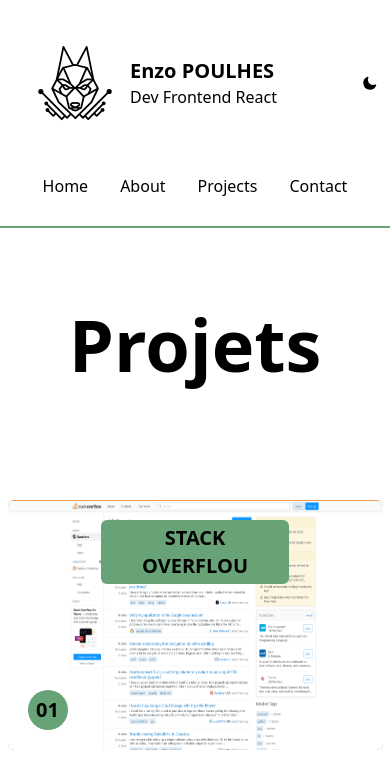
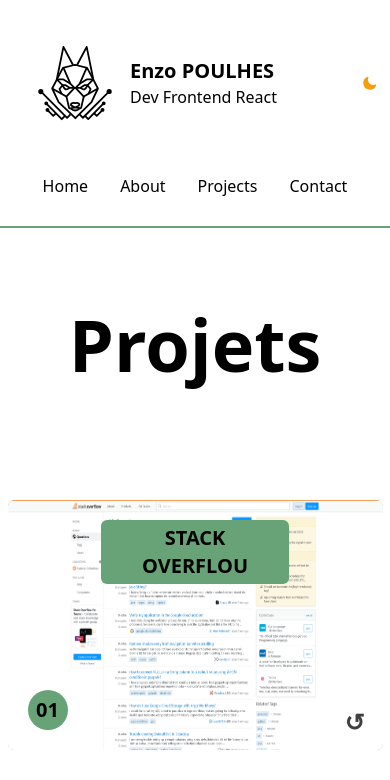
Before and after one commit to CrazyWolv/crazywolv-portfolio, a Next.js app: page /projects in a window 390 px wide. Shown: the top 780 px of the page. Built offline with nearby package versions, Linux system fonts and the light colour scheme; grey boxes are pictures that could not be loaded.

Commit message:
Cards finally spinning !

```diff
--- a/components/Card.js
+++ b/components/Card.js
@@ -6,13 +6,18 @@
     return (
         <>
             {/* 1 Card */}
-            <div className="card-container bg-transparent rounded-lg w-[375px] h-[250px] md:w-[560px] md:h-[330px] cursor-pointer mx-auto perspective-1000"> {/* <-- Flipbox */}
-                    <div className={`card relative overflow-hidden rounded-md w-full h-full duration-1000 ${isFlipped ? "flip-card" : ""}`}> {/* <-- Flipbox-inner */}
+            <div className="card-container bg-transparent rounded-lg w-[375px] h-[250px] md:w-[560px] md:h-[330px] mx-auto perspective-1000"> {/* <-- Flipbox */}
+                    <div className={`preserve-3D card relative overflow-hidden rounded-md w-full h-full duration-1000 ${isFlipped ? "flip-card" : ""}`}> {/* <-- Flipbox-inner */}
+
+                    {/* <p className={`absolute preserve-3D h-full w-full bg-light p-5 backface-hidden ${isFlipped ? "z-0" : "z-10 "}`}>Im Front</p>
+                    <p className={`absolute preserve-3D p-5 h-full w-full backface-hidden rounded-md flex flex-col justify-start ${isFlipped ? "y-rotate-180 back z-10" : "y-rotate-180 z-0" }`}>I'm in the Back</p> */}
 
                            {/* Front of the Card */}
-                    <div className={`front rounded-md bg-dark  ${isFlipped ? "rotate-y-default z-0" : "rotate-y-default z-2" }`} onClick={() => (setIsFlipped(!isFlipped))}> {/* <-- Flipbox-inner #Front */}
+                   <div className={`front preserve-3D h-full w-full rounded-md bg-light ${isFlipped ? "rotate-y-180 z-0" : "rotate-y-default z-10" }`}> {/* <-- Flipbox-inner #Front */}
+                   {/* Flip the card "Button" */}
+                        <div className="flip-arrow absolute font-bold text-2xl text-dark cursor-pointer bottom-2 right-2 w-[40px] h-[40px] flex items-center justify-center z-10" onClick={() => (setIsFlipped(!isFlipped))}>↺</div>
                             <div className="absolute w-full flex justify-center text-center">
-                                    <p className="w-1/2 uppercase mt-5 font-bold text-xl rounded-md px-5 py-1 bg-secondary z-10">{title}</p>
+                                     <p className="w-1/2 uppercase mt-5 font-bold text-xl rounded-md px-5 py-1 bg-secondary z-10">{title}</p>
                                 </div>
                             <p className="absolute bottom-5 left-5 md:bottom-10 md:left-10 font-bold text-xl bg-secondary rounded-full w-[40px] h-[40px] flex items-center justify-center z-10">{number}</p>
                             <img src={imgUrl} alt={`Image de présentation pour ${title}`} className="w-full h-full block rounded-md" />
@@ -20,7 +25,9 @@
 
 
                         {/* Back of the Card */}
-                    <div className={`back preserve-3D rounded-md flex flex-col justify-start ${isFlipped ? "rotate-y-180 z-10" : "rotate-y-180 z-0" }`} onClick={() => (setIsFlipped(!isFlipped))}> {/* <-- Flipbox-inner #Back */}
+                    <div className={`absolute bg-light preserve-3D h-full w-full rounded-md flex flex-col justify-start ${isFlipped ? "y-rotate-180 back z-10" : "y-rotate-180 z-0" }`}> {/* <-- Flipbox-inner #Back */}
+                    {/* Flip the card "Button" */}
+                    <div className="flip-arrow absolute font-bold text-2xl text-dark cursor-pointer bottom-2 right-2 w-[40px] h-[40px] flex items-center justify-center z-10" onClick={() => (setIsFlipped(!isFlipped))}>↺</div>
                             {/* Title Div */}
                         <div className="absolute w-full flex justify-center text-center">
                                     <p className="w-full uppercase md:mt-5 font-bold text-xl rounded-md px-5 py-1">
@@ -45,13 +52,13 @@
                                     })}
                                 </div>
 
-                                {/* "Go GitHub" button */}
+                                {/* "Go GitHub or Live Site" button */}
                                 <div className="flex items-center justify-center w-full">
-                                    {link === "WIP" ? <button href="#" className="absolute py-2 px-3 md:py-3 md:px-5 bottom-3 md:bottom-5 rounded-md bg-orange font-bold">
+                                    {link === "WIP" ? <a href="#" className="absolute py-2 px-3 md:py-3 md:px-5 bottom-3 md:bottom-5 rounded-md bg-orange font-bold">
                                         Work in Progress
-                                    </button> : <button href={link} target="_blank" rel="noreferrer" className="absolute py-2 px-3 md:py-3 md:px-5 bottom-3 md:bottom-5 rounded-md bg-secondary font-bold">
-                                        Check le GitHub
-                                    </button>
+                                    </a> : <a href={link} target="_blank" className="absolute py-2 px-3 md:py-3 md:px-5 bottom-3 md:bottom-5 rounded-md bg-secondary font-bold">
+                                        Découvrez-moi !
+                                    </a>
                                     }
                                 </div>
                         </div>
--- a/components/nav.js
+++ b/components/nav.js
@@ -94,7 +94,7 @@
                         viewBox="0 0 24 24"
                         fill="currentColor"
                         stroke="currentColor"
-                        className="w-4 h-4 text-yellow dark:text-yellow"
+                        className="w-4 h-4 text-customYellow dark:text-customYellow"
                     >
                         {theme === "dark" ? (
                         <path
--- a/styles/globals.css
+++ b/styles/globals.css
@@ -12,11 +12,6 @@
 }
 
 .card{
-    transform: translateY(0);
-    -webkit-transform: translateY(0);
-    -moz-transform: translateY(0);
-    -ms-transform: translateY(0);
-    -o-transform: translateY(0);
     transition: transform 0.8s cubic-bezier(0.175, 0.885, 0.32, 1.275);
     -webkit-transition: transform 0.8s cubic-bezier(0.175, 0.885, 0.32, 1.275);
     -moz-transition: transform 0.8s cubic-bezier(0.175, 0.885, 0.32, 1.275);
@@ -43,9 +38,5 @@
 }
 
 .card .back{
-    transform: rotateY(180deg);
-    -webkit-transform: rotateY(180deg);
-    -moz-transform: rotateY(180deg);
-    -ms-transform: rotateY(180deg);
-    -o-transform: rotateY(180deg);
+    transform: scaleX(-1);
 }
--- a/tailwind.config.js
+++ b/tailwind.config.js
@@ -1,4 +1,4 @@
-const colors = require("tailwindcss/colors");
+// const colors = require("tailwindcss/colors");
 const plugin = require("tailwindcss/plugin");
 
 const customClass = plugin(function({addUtilities}){
@@ -7,7 +7,7 @@
       transform:"rotateY(0deg)",
     },
     ".rotate-y-180":{
-      transform:"rotateY(180deg)",
+      transform:"rotateY( 180deg )",
     },
     ".rotate-y-360":{
       transform:"rotateY(360deg)",
@@ -36,7 +36,7 @@
   darkMode: "class",
   theme: {
     colors:{
-      colors,
+      // colors,
       'dark':'#404040',
       'secondary':'#68A378',
       'light':'#C6C6C6',
@@ -66,7 +66,7 @@
   },
   variants: {
     extend: {},
-    display: ["responsive", "group-hover", "group-focus"],
+    display: ["responsive", "hover", "group-hover", "group-focus"],
   },
   plugins: [customClass],
 }
```
